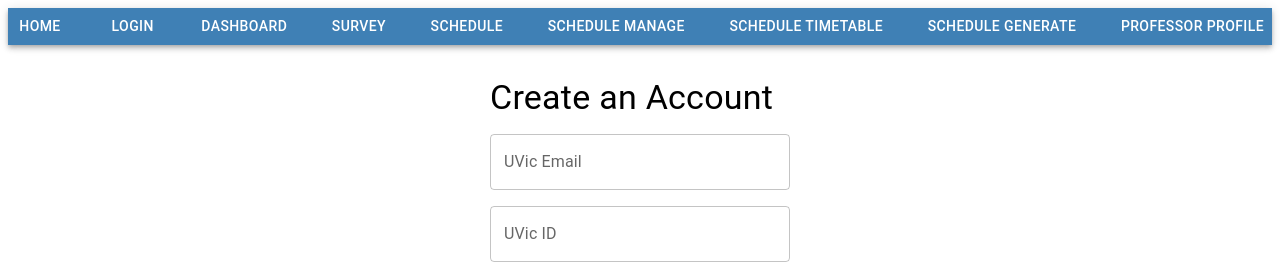
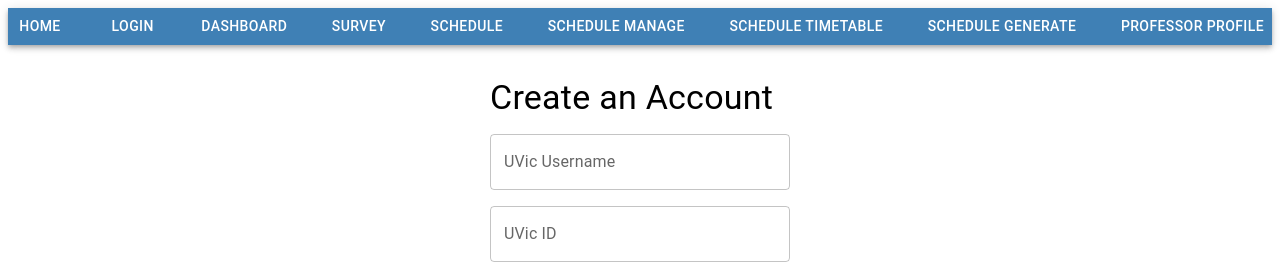
Before and after one commit to SENG499-Company-4/Frontend, a React (Create React App) app in the folder app/: page /register in a window 1280 px wide. Shown: the top 264 px of the page. Built offline with nearby package versions, Linux system fonts and the light colour scheme; the HTML template or start-up script is replaced by a standard one.

Commit message:
Changed registration fields to vnumber

```diff
--- a/app/src/components/pages/Register.tsx
+++ b/app/src/components/pages/Register.tsx
@@ -5,8 +5,8 @@ import Box from '@mui/material/Box';
 import { Grid, Typography } from '@mui/material';
 
 interface RegisterForm {
-  email: string;
   username: string;
+  vnum: string;
   password: string;
   confirmPassword: string;
 }
@@ -14,8 +14,8 @@ interface RegisterForm {
 function Register() {
   const [hasErrors, setHasErrors] = useState<boolean>(false);
   const [formData, setFormData] = useState<RegisterForm>({
-    email: '',
     username: '',
+    vnum: '',
     password: '',
     confirmPassword: ''
   });
@@ -26,7 +26,7 @@ function Register() {
   };
 
   useEffect(() => {
-    (formData.password === formData.confirmPassword && formData.password.length > 0) || formData.email.length === 0
+    (formData.password === formData.confirmPassword && formData.password.length > 0) || formData.vnum.length === 0
       ? setHasErrors(false)
       : setHasErrors(true);
   }, [formData.password, formData.confirmPassword]);
@@ -55,11 +55,11 @@ function Register() {
         <Grid item>
           <TextField
             id="outlined-required"
-            label="UVic Email"
-            placeholder="someone@uvic.ca"
+            label="UVic Username"
+            placeholder="JJohnson"
             style={{ width: 300 }}
-            value={formData.email}
-            onChange={(e) => setFormData({ ...formData, email: e.target.value })}
+            value={formData.username}
+            onChange={(e) => setFormData({ ...formData, username: e.target.value })}
           />
         </Grid>
         <Grid item>
@@ -68,8 +68,8 @@ function Register() {
             label="UVic ID"
             placeholder="V00123456"
             style={{ width: 300 }}
-            value={formData.username}
-            onChange={(e) => setFormData({ ...formData, username: e.target.value })}
+            value={formData.vnum}
+            onChange={(e) => setFormData({ ...formData, vnum: e.target.value })}
           />
         </Grid>
         <Grid item>
```
Also changed, not shown: app/src/test.jsx (added).
